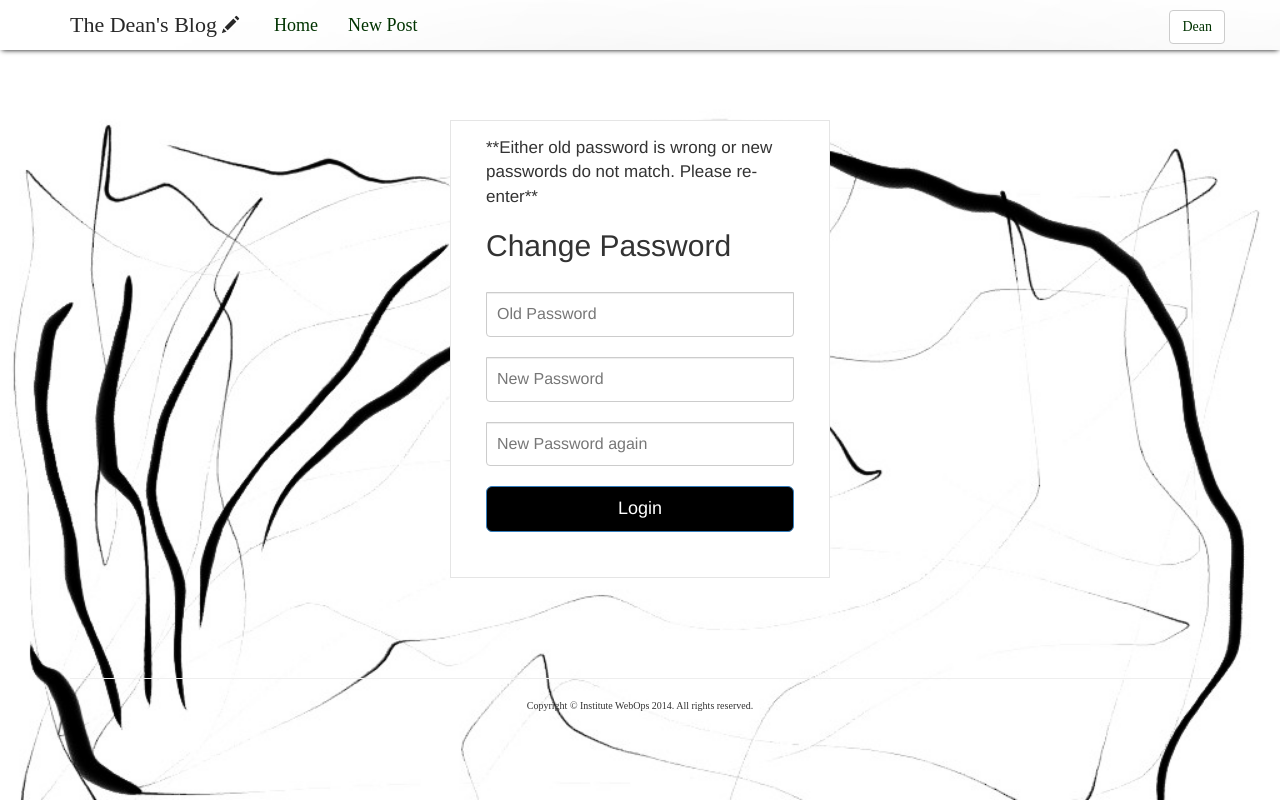
After one commit to avnash/Dean-Blog, a PHP site: page /changepwd.php?msg=error in a window 1280 px wide. The commit adds this page. Run offline with PHP 8.4, Linux system fonts and the light colour scheme; the visitor is signed in with stand-in values (Sample User, id 1); some libraries are stand-ins or nearby versions.

Commit message:
change password added for dean

```diff
--- /dev/null
+++ b/changepwd.php
@@ -0,0 +1,58 @@
+<!DOCTYPE html>
+<head>
+
+	    <meta charset="utf-8">
+	    <meta http-equiv="X-UA-Compatible" content="IE=edge">
+	    <meta name="viewport" content="width=device-width, initial-scale=1">
+
+	    <title>Change Password</title>
+
+	    <!-- Bootstrap -->
+	    <!-- Latest compiled and minified CSS -->
+	    <link href="css/bootstrap.css" rel="stylesheet">
+	    <link href="css/stylesheet.css" rel="stylesheet">
+	    <script src="//ajax.googleapis.com/ajax/libs/jquery/1.11.1/jquery.min.js"></script>
+            <script type="text/javascript" src="js/bootstrap.min.js"></script>
+	    <!-- HTML5 Shiv and Respond.js IE8 support of HTML5 elements and media queries -->
+	    <!-- WARNING: Respond.js doesn't work if you view the page via file:// -->
+	    <!--[if lt IE 9]>
+	    <script src="https://oss.maxcdn.com/libs/html5shiv/3.7.0/html5shiv.js"></script>
+	    <script src="https://oss.maxcdn.com/libs/respond.js/1.4.2/respond.min.js"></script>
+	    <![endif]-->
+</head>
+<?php
+	#AUTHENTICATE
+	session_start();
+	if($_SESSION['user']){
+		$user = $_SESSION['user'];
+		$id = $_SESSION['id'];
+		$fullname = "Dean";
+	}
+	else {
+		header("location: homeUser.php");
+	}
+
+?>
+<body>
+	<div class='background'>
+	<?php include 'header.php'; ?>
+	</div>
+  <div class="wrapper">
+    <form class="form-changepwd form-signin" action = "updatepwd.php" method = "POST">
+
+<?php if ($_GET['msg']=='success'){echo '**Password Changed Successfully**';}
+else if ($_GET['msg']=='error') { echo '**Either old password is wrong or new passwords do not match. Please re-enter**';
+}?>
+      <h2 class="form-signin-heading">Change Password</h2>
+      <input type="password" class="form-control" name="old_password" placeholder="Old Password" required=""/>
+      <input type="password" class="form-control" name="new_password1" placeholder="New Password" required=""/>
+      <input type="password" class="form-control" name="new_password2" placeholder="New Password again" required=""/>
+
+      <button class="btn btn-lg btn-primary btn-block btn-dark" type="submit">Login</button>
+    </form>
+  </div>
+
+<?php include 'footer.php'; ?>
+
+</body>
+</html>
--- a/checklogin.php
+++ b/checklogin.php
@@ -1,6 +1,4 @@
 <?php
-	ini_set('display_errors','on');
-	error_reporting(E_ALL);
 	include 'ldaplogin.php';
 	session_start();
 	$username = $_POST['username'];
--- a/header.php
+++ b/header.php
@@ -53,7 +53,8 @@ else if($user) {
     <span class="gentext2">'.$fullname.'</span>
   </button>
   <ul class="dropdown-menu">
-   <li><a href="logout.php" class="text-centerdrop">Sign Out</a></li>
+   <li><a href="changepwd.php" class="">Change Password</a></li>
+   <li><a href="logout.php" class="">Sign Out</a></li>
   </ul>
 </div>
 </div>
```
Also changed, not shown: updatepwd.php (added, +47 -0 lines).
